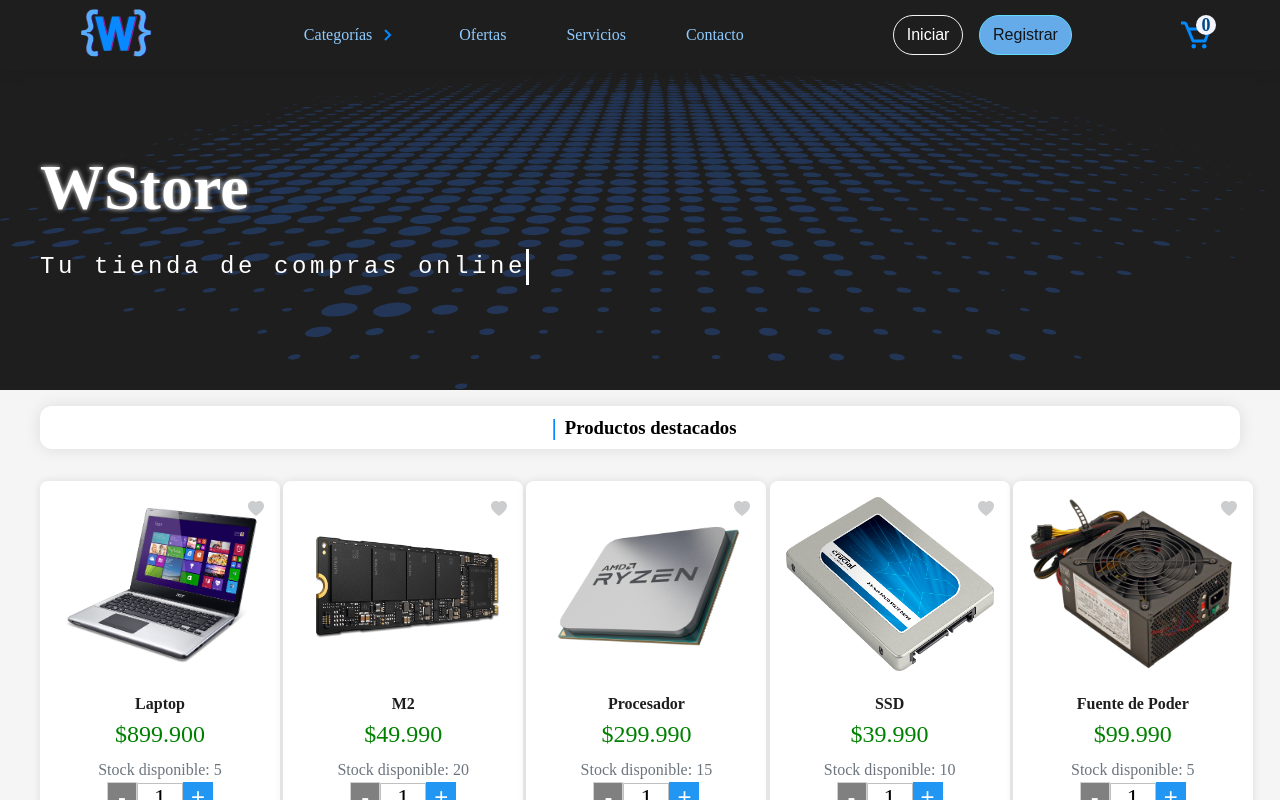
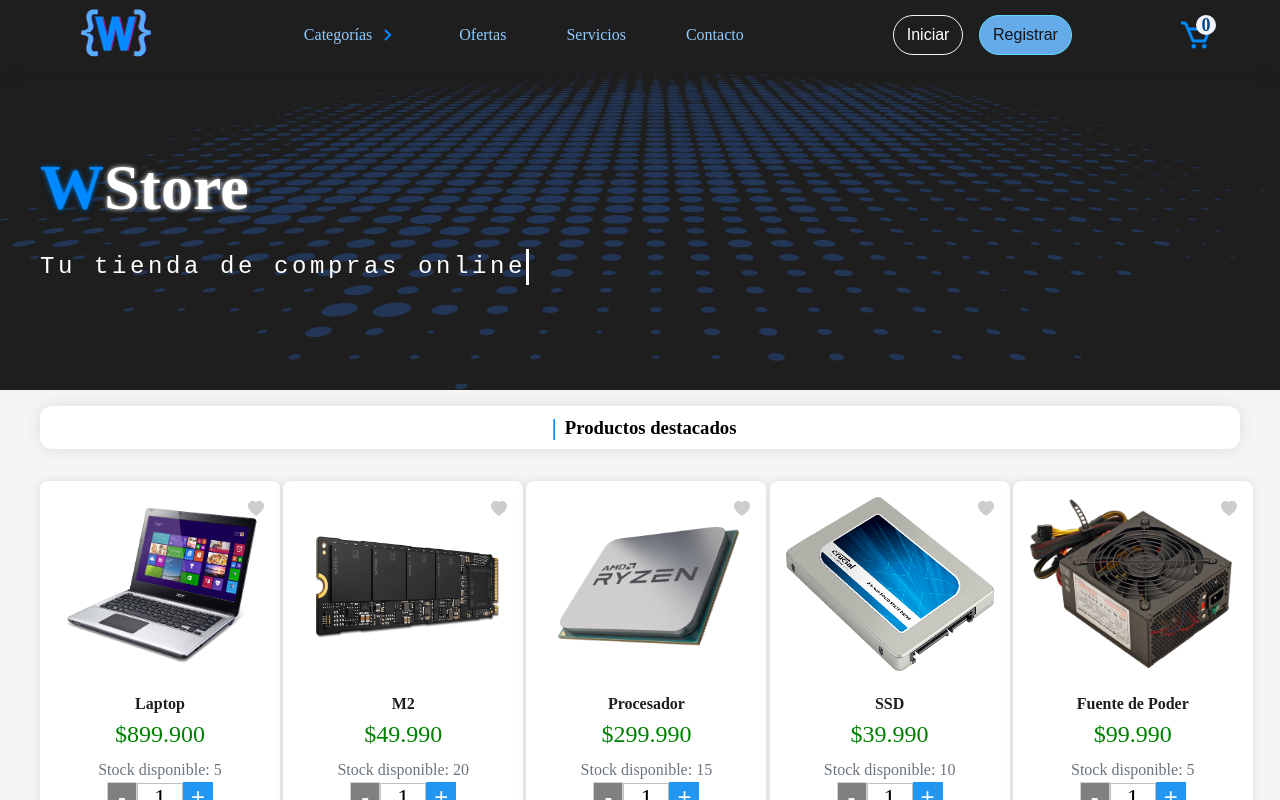
Before and after one commit to wdelcant/wdelcant-app, a React (Create React App) app: page / in a window 1280 px wide. Shown: the top 800 px of the page. Built offline with nearby package versions, Linux system fonts and the light colour scheme.

Commit message:
update tittle

```diff
--- a/src/components/Header/Header.jsx
+++ b/src/components/Header/Header.jsx
@@ -7,7 +7,7 @@ const Header = () => {
         <section className="hero__container">
             <div className="hero__text">
                 <h1 className="hero__title">
-                    WStore
+                    <span>W</span>Store
                 </h1>
                 <p className="hero__subtitle">
                   Tu tienda de compras online
--- a/src/components/Header/Header.scss
+++ b/src/components/Header/Header.scss
@@ -29,6 +29,9 @@
         font-family: var(--font-headings);
         font-size: 4rem;
         text-shadow: 0px 0px 5px, 1px 1px 7px black;
+        span {
+            color: $primary;
+        }
     }
 
     &__subtitle {
```
